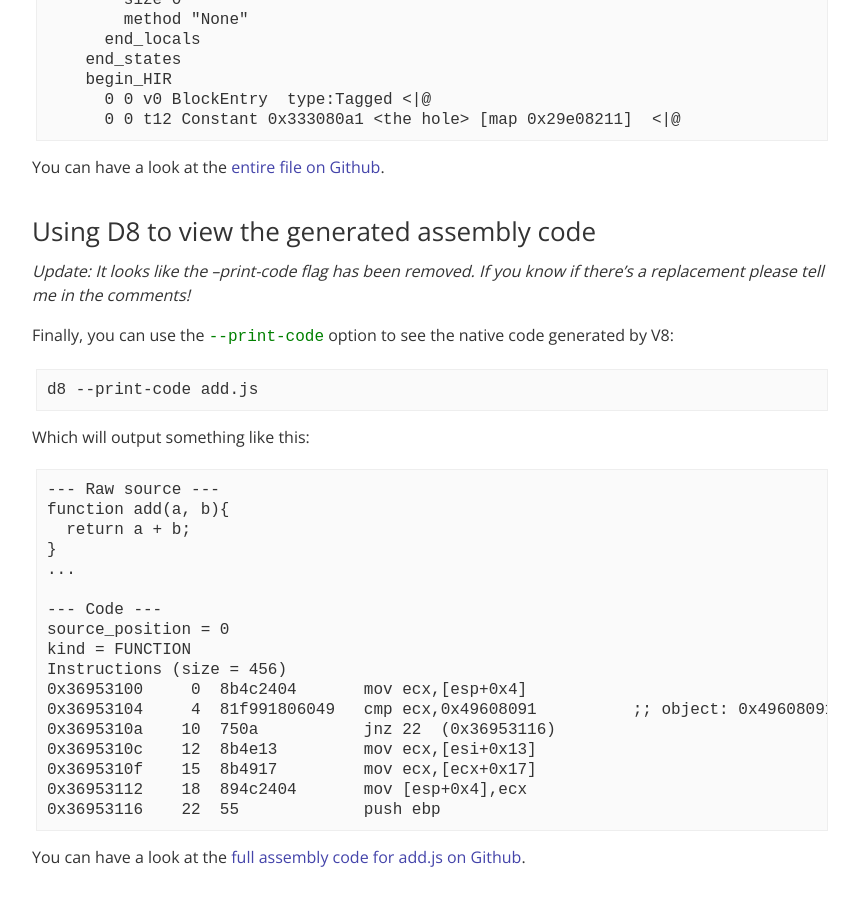
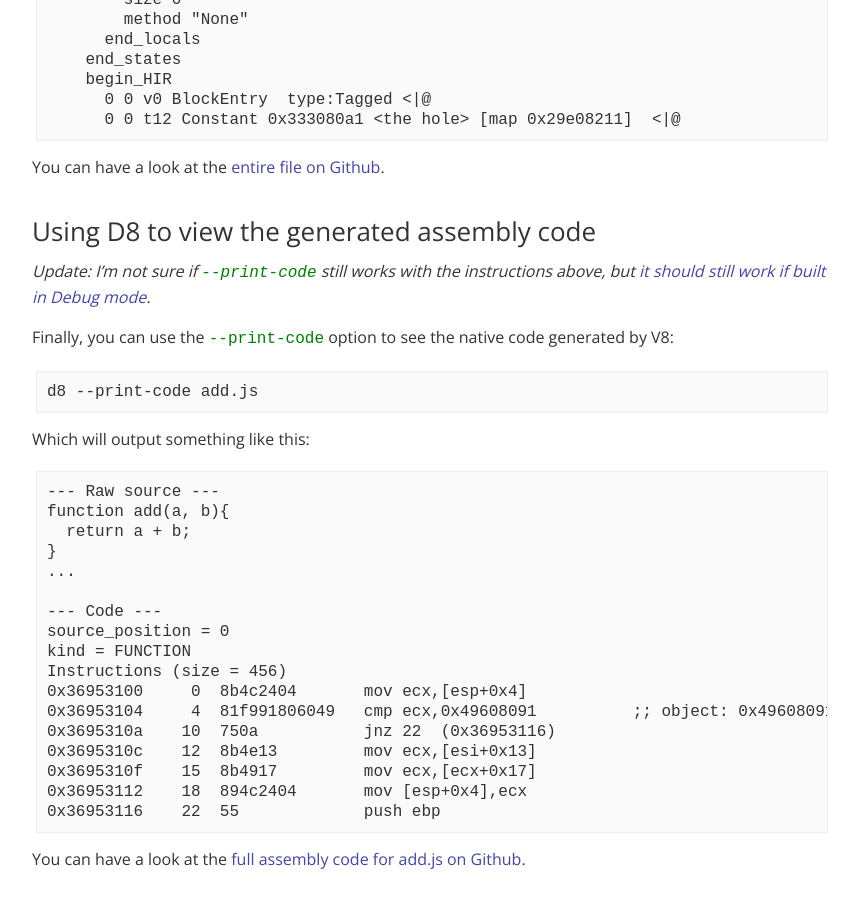
Before and after one commit to mattzeunert/mattzeunert.github.io, a Jekyll site: the page built from _posts/2015-08-19-viewing-assembly-code-generated-by-v8.md, in a window 1280 px wide and 900 px high, scrolled down 2405 px. Shown: the whole window, without its empty margins (106-965 px from the left). Built offline with Jekyll 4.4.1, drawn with Linux system fonts in a browser that asks for light colours; nearby versions of some CDN libraries; comment, search, counter and statistics services are not loaded.

Commit message:
asdfdsfs

```diff
--- a/_posts/2015-08-19-viewing-assembly-code-generated-by-v8.md
+++ b/_posts/2015-08-19-viewing-assembly-code-generated-by-v8.md
@@ -109,7 +109,7 @@ You can have a look at the [entire file on Github](https://gist.github.com/mattz
 
 ## Using D8 to view the generated assembly code
 
-*Update: It looks like the --print-code flag has been removed. If you know if there's a replacement please tell me in the comments!*
+*Update: I'm not sure if `--print-code` still works with the instructions above, but [it should still work if built in Debug mode](https://twitter.com/v8js/status/973941855518937090).*
 
 Finally, you can use the `--print-code` option to see the native code generated by V8:
 
```
